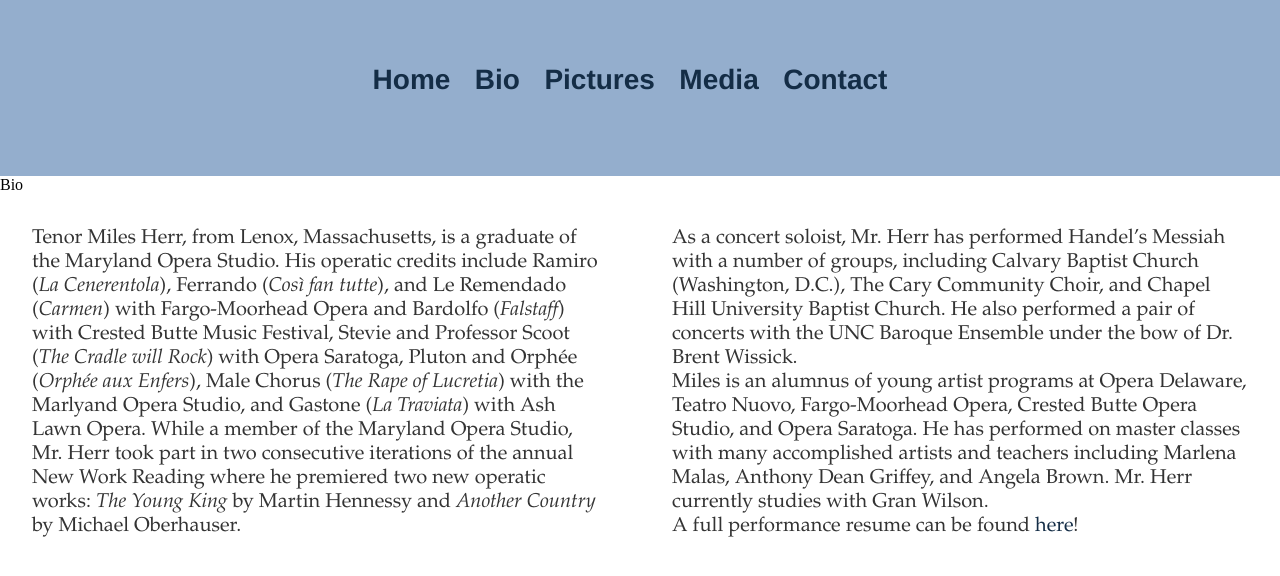
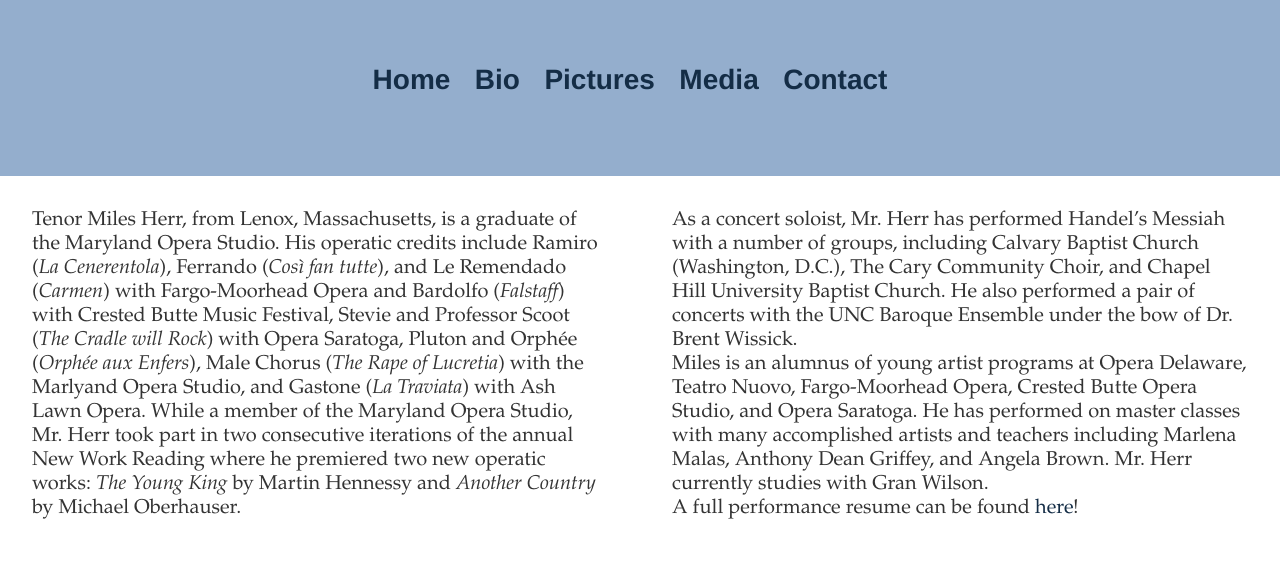
Before and after one commit to leemlb06pmi/leemlb06pmi.github.io, a Jekyll site: the page built from bio/index.html, in a window 1280 px wide. Shown: the top 576 px of the page. Built offline with Jekyll 4.4.1, drawn with Linux system fonts in a browser that asks for light colours.

```diff
--- a/bio/index.html
+++ b/bio/index.html
@@ -3,7 +3,6 @@ layout: default
 title: Bio
 ---
 
-<! --h1>{{ page.title }}</h1-->
 <div class = "row">
   <div class = "column">
     <p style="text-align:left;margin:5%;">Tenor Miles Herr, from Lenox, Massachusetts, is a graduate of the Maryland Opera Studio.
```
